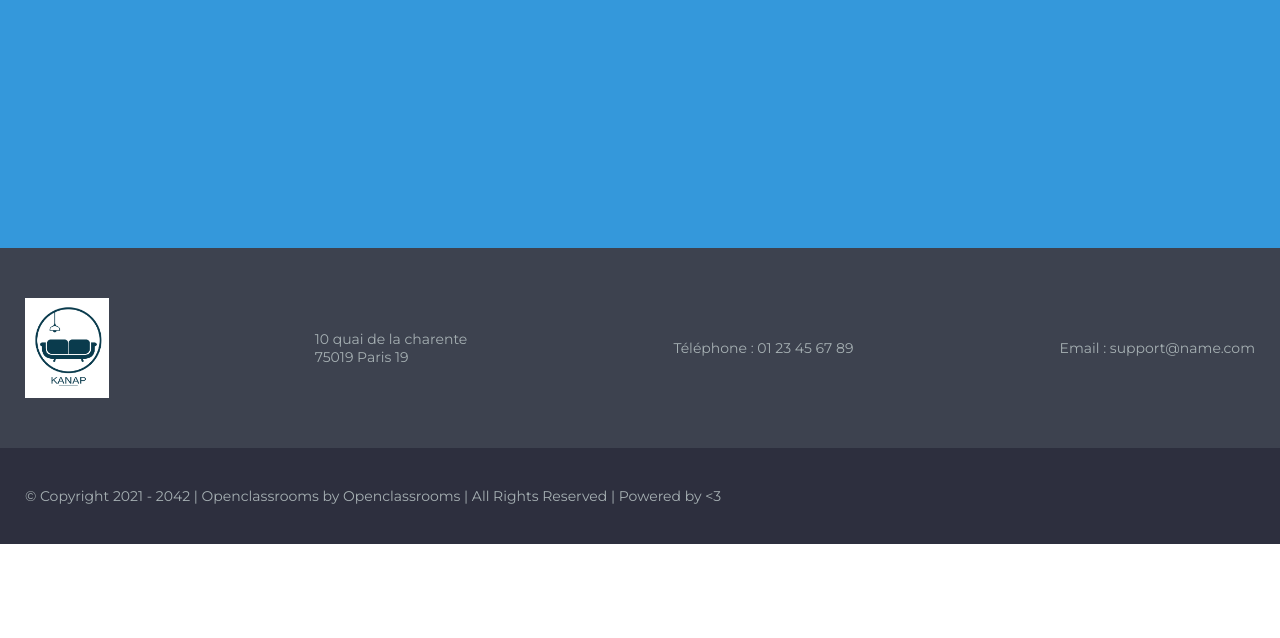
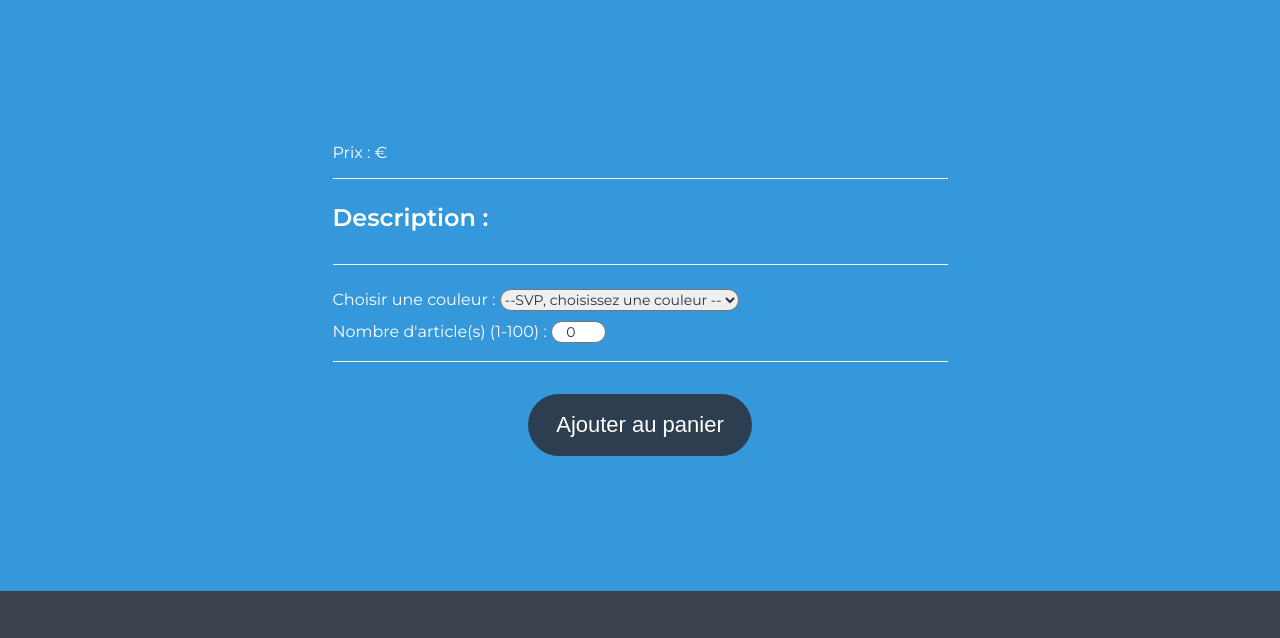
Before and after one commit to Lepetitkiri/Kanap_P5_Openclassrooms, a plain HTML site: page front/html/product.html in a window 1280 px wide. Shown: the part 745-1383 px from the top of the page. Before the commit the page ends 1289 px from the top, so only its background shows below. Drawn offline with Linux system fonts and the light colour scheme; no server answers.

```diff
--- a/front/JS/product.js
+++ b/front/JS/product.js
@@ -99,6 +99,6 @@
                 window.alert(`Veuillez selectionner une quantité entre 1 et 100 SVP`);
         } else {
             addItemToCart("key");
-            window.location.replace(`./cart.html`) /* Redirection vers la page panier */
+          window.location.replace(`./cart.html`) /* Redirection vers la page panier */
             }
         }  });
--- a/front/html/product.html
+++ b/front/html/product.html
@@ -45,7 +45,45 @@
     <main class="limitedWidthBlockContainer">
       <div class="limitedWidthBlock">
         <section class="item">
+          <article>
+            <div class="item__img">
+              <!-- <img src="../images/logo.png" alt="Photographie d'un canapé"> -->
+            </div>
+            <div class="item__content">
 
+              <div class="item__content__titlePrice">
+                <h1 id="title"><!-- Nom du produit --></h1>
+                <p>Prix : <span id="price"><!-- 42 --></span>€</p>
+              </div>
+
+              <div class="item__content__description">
+                <p class="item__content__description__title">Description :</p>
+                <p id="description"><!-- Dis enim malesuada risus sapien gravida nulla nisl arcu. --></p>
+              </div>
+
+              <div class="item__content__settings">
+                <div class="item__content__settings__color">
+                  <label for="color-select">Choisir une couleur :</label>
+                  <select name="color-select" id="colors">
+                      <option value=""> --SVP, choisissez une couleur --</option>
+<!--                       <option value="vert">vert</option>
+                      <option value="blanc">blanc</option> -->
+                  </select>
+                </div>
+
+                <div class="item__content__settings__quantity">
+                  <label for="itemQuantity">Nombre d'article(s) (1-100) :</label>
+                  <input type="number" name="itemQuantity" min="1" max="100" value="0" id="quantity">
+                </div>
+              </div>
+
+              <div class="item__content__addButton">
+                <button id="addToCart">Ajouter au panier</button>
+              </div>
+
+            </div>
+          </article>
+        </section>
       </div>
     </main>
 
```
Also changed, not shown: front/JS/cart.js (+24 -2 lines).
